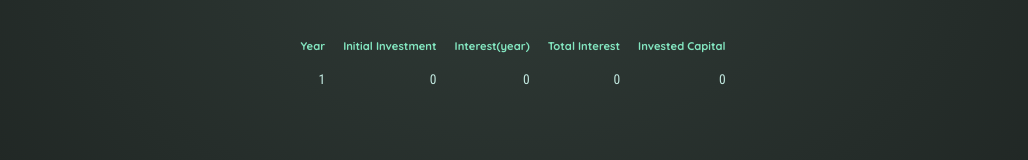
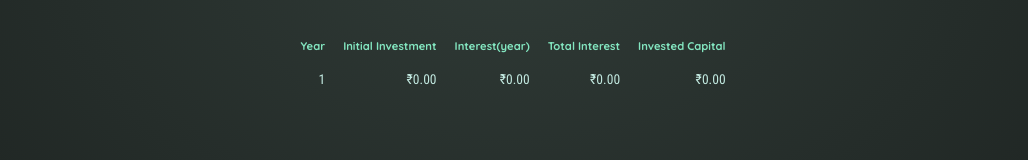
Before and after one commit to Rishav83523/Investment-Calculator, an Angular app: page / in a window 1280 px wide. Both pictures are taken after a click on the button "CALCULATE". Shown: the part 482-642 px from the top of the page, without its empty margins (127-1155 px from the left). Built offline with nearby package versions, Linux system fonts and the light colour scheme.

Commit message:
transforming output with pipes

```diff
--- a/src/app/investment-results/investment-results.component.html
+++ b/src/app/investment-results/investment-results.component.html
@@ -14,10 +14,10 @@
     @for(result of results; track result.year){
     <tr>
       <td>{{result.year}}</td>
-      <td>{{result.valueEndOfYear}}</td>
-      <td>{{result.interest}}</td>
-      <td>{{result.totalInterest}}</td>
-      <td>{{result.totalAmountInvested}}</td>
+      <td>{{result.valueEndOfYear | currency : 'INR'}}</td>
+      <td>{{result.interest | currency: 'INR'}}</td>
+      <td>{{result.totalInterest | currency: 'INR'}}</td>
+      <td>{{result.totalAmountInvested | currency: 'INR'}}</td>
     </tr>
     }
   </tbody>
--- a/src/app/investment-results/investment-results.component.ts
+++ b/src/app/investment-results/investment-results.component.ts
@@ -1,9 +1,10 @@
+import { CurrencyPipe } from '@angular/common';
 import { Component, Input } from '@angular/core';
 
 @Component({
   selector: 'app-investment-results',
   standalone: true,
-  imports: [],
+  imports: [CurrencyPipe],
   templateUrl: './investment-results.component.html',
   styleUrl: './investment-results.component.css',
 })
```
